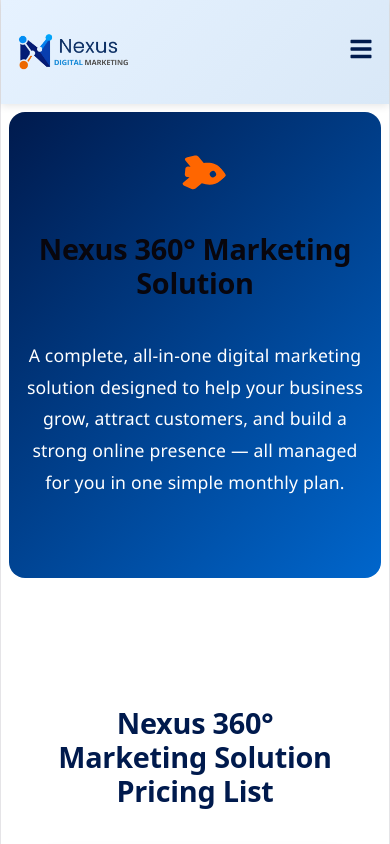
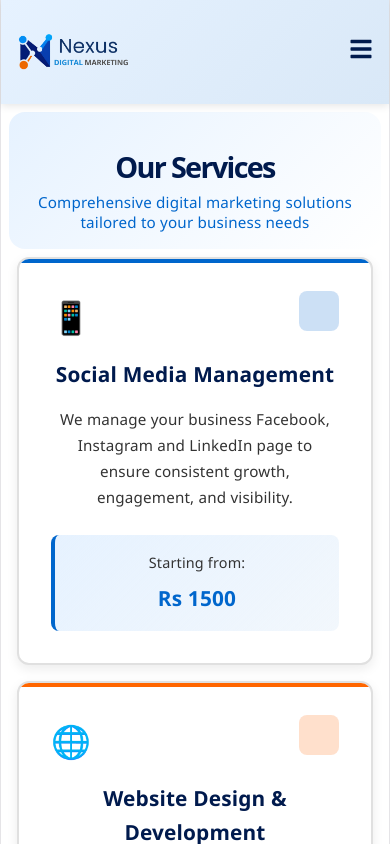
Before and after one commit to semamboccus-a11y/nexus-digital-marketing, a React (Vite) app: page / in a window 390 px wide. Both pictures are taken after a click on the button "Get Started". Shown: the top 844 px of the page. Built offline with nearby package versions, Linux system fonts and the light colour scheme.

Commit message:
Restore Our Services header to top on mobile with no animation

```diff
--- a/src/styles/Services.css
+++ b/src/styles/Services.css
@@ -372,10 +372,8 @@
 /* Responsive Design */
 @media (max-width: 768px) {
   .services-header-mobile {
-    order: 2;
     padding: 1rem 1rem;
     margin-bottom: 0.5rem;
-    margin-top: 2rem;
   }
 
   .services-header h1 {
@@ -390,7 +388,6 @@
   }
 
   .services-grid-mobile {
-    order: 1;
     grid-template-columns: 1fr;
     gap: 1rem;
     margin-bottom: 2rem;
```
